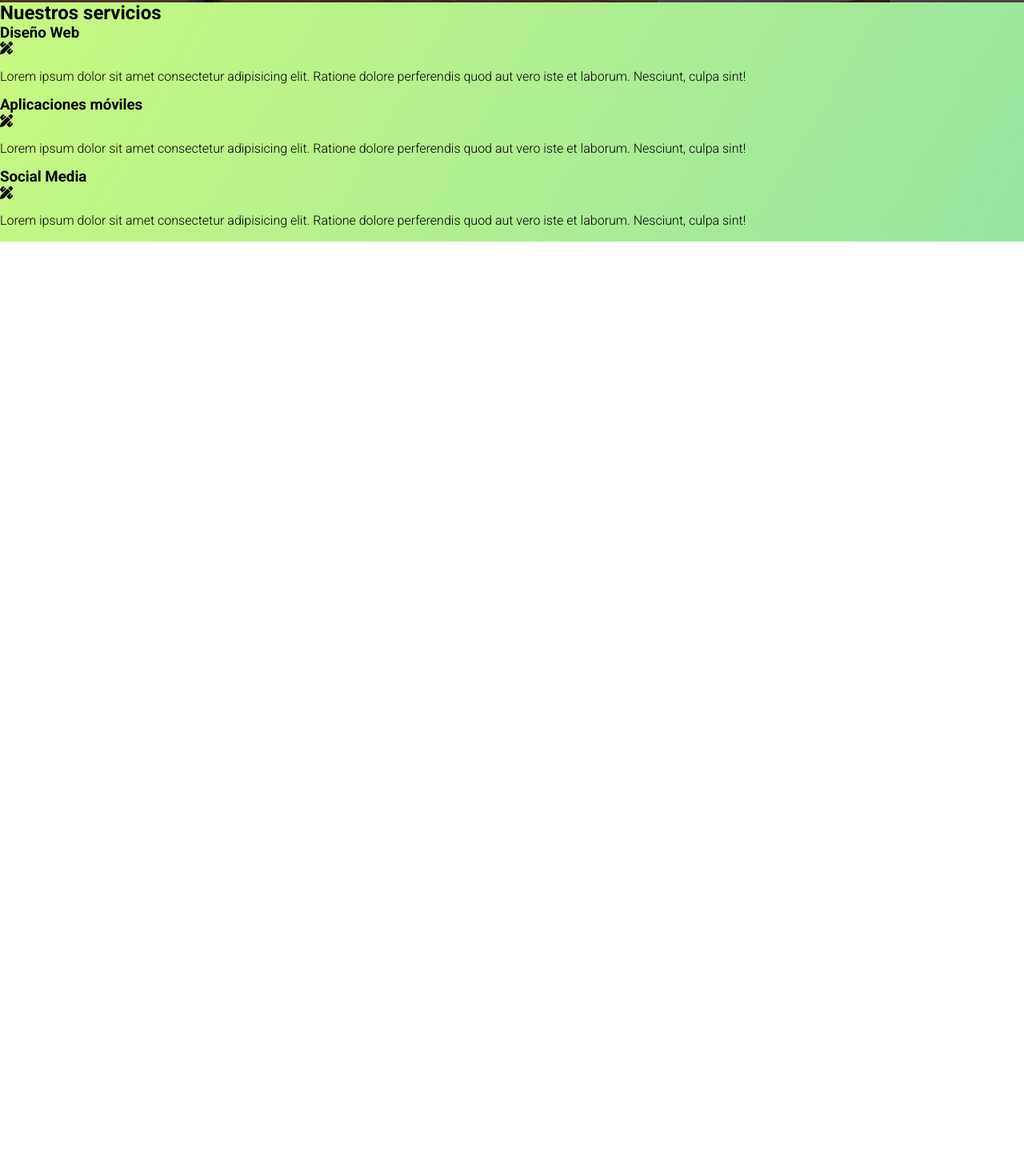
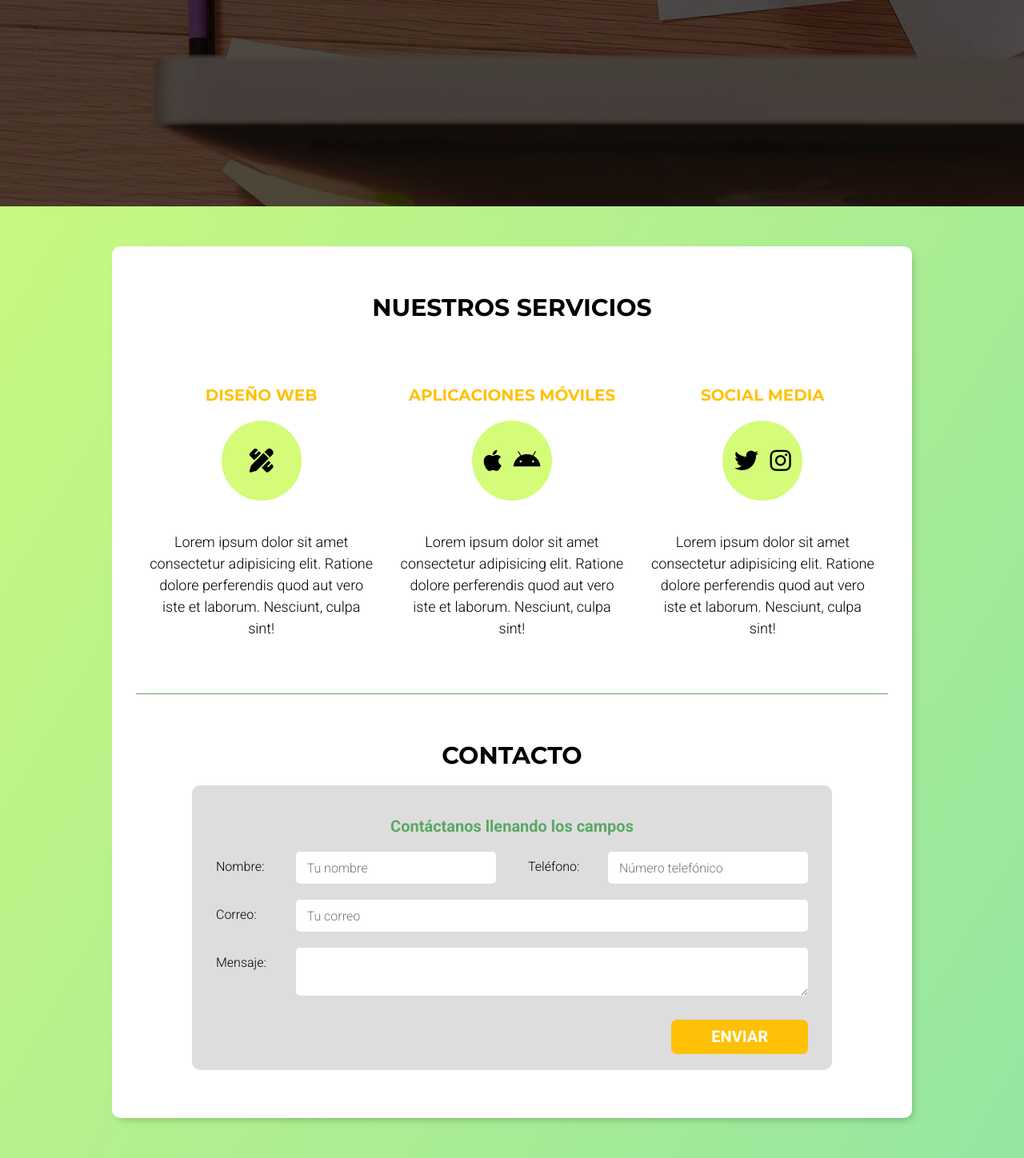
Before and after one commit to crissulb95/freelancerwebsite, a plain HTML site: page index.html in a window 1280 px wide. Shown: the part 542-1990 px from the top of the page at 80% size. Before the commit the page ends 844 px from the top, so only its background shows below. Drawn offline with Linux system fonts and the light colour scheme.

Commit message:
last commit finished project

```diff
--- a/css/style.css
+++ b/css/style.css
@@ -25,6 +25,23 @@ body{
 
 h1,h2,h3{
     margin: 0;
+    font-family: 'Montserrat', sans-serif;
+    text-transform: uppercase;
+}
+
+h1{
+    font-weight: bolder;
+    font-size: 4rem;
+}
+h2{
+    font-weight: bolder;
+    font-size: 3rem;
+}
+
+h3{
+    color: var(--secundario);
+    font-weight: 700;
+    font-size: 2rem;
 }
 
 .site-header{
@@ -67,7 +84,7 @@ h1,h2,h3{
 }
 
 .hero{
-    height: 60vh;
+    height: calc(100vh - 6.5rem);
     background: url("../img/hero.jpg");
     position: relative;
     display: flex;
@@ -100,6 +117,7 @@ h1,h2,h3{
 .boton{
     background: var(--secundario);
     padding: 1rem 5rem;
+    border: none;
     display:inline-block;
     margin: 3rem 0 0 0;
     text-transform: uppercase;
@@ -109,3 +127,160 @@ h1,h2,h3{
     font-size: 2rem;
     border-radius: 0.7rem;
 }
+
+.boton:hover{
+    cursor: pointer;
+
+}
+
+.contenedor{
+    max-width: 100rem;
+    margin: 5rem 2rem;
+    background: #fff;
+    padding: 3rem;
+    border-radius: 1rem;
+    -webkit-box-shadow: 4px 5px 12px -5px rgba(0,0,0,0.31);
+    -moz-box-shadow: 4px 5px 12px -5px rgba(0,0,0,0.31);
+    box-shadow: 4px 5px 12px -5px rgba(0,0,0,0.31);
+}
+
+@media (min-width: 768px) {
+    .contenedor{
+        margin: 5rem auto;
+    }
+}
+.servicio{
+    border-bottom: 0.5px solid var(--oscuro);
+    margin-bottom: 3rem;
+}
+
+.servicio h2{
+    text-align: center;
+    padding: 3rem 0;
+}
+
+@media (min-width: 768px) {
+    .servicio h2{
+        padding-bottom: 0;
+    }
+
+    .servicios h3{
+        margin-top: 0;
+    }
+}
+.servicios{
+    text-align: center;
+    display: flex;
+    flex-direction: column;
+    align-items: center;
+}
+
+.servicios h3{
+    margin-top: 3rem;
+}
+
+@media (min-width: 768px) {
+    .contenedor-servicios{
+        display: flex;
+        justify-content: space-around;
+    }
+
+    .servicios{
+        flex: 0 0 calc(33.3% - 3rem);
+        margin: 5rem auto;
+    }
+}
+
+.iconos{
+    width: 10rem;
+    height: 10rem;
+    border-radius: 50%;
+    background: var(--primario);
+    display: flex;
+    justify-content: space-evenly;
+    align-items: center;
+    font-size: 3rem;
+    margin: 2rem auto;
+}
+
+.servicios p{
+    font-size: 1.8rem ;
+    line-height: 1.5;
+}
+
+.contacto{
+    padding: 3rem 0;
+}
+
+.contacto h2{
+    text-align: center;
+    padding-bottom: 2rem;
+}
+form{
+    background: #dddddd;
+    padding: 2rem 3rem;
+    border-radius: 1rem;
+}
+
+form legend{
+    font-size: 2rem;
+    color: var(--oscuro);
+    font-weight: 700;
+    margin: 2rem auto;
+}
+
+@media (min-width: 768px) {
+    form{
+        max-width: 80rem;
+        margin: 0 auto;
+    }
+
+    .contenedor-campos{
+        display: flex;
+        justify-content: space-between;
+        flex-wrap: wrap;
+    }
+
+    .campo{
+        flex: 0 0 calc(50% - 2rem);
+    }
+}
+
+.campo{
+    display: flex;
+    margin-bottom: 2rem;
+}
+
+.campo label{
+    flex: 0 0 10rem;
+    padding-top: 1rem;
+}
+
+.campo input{
+    flex: 1;
+    height: 4rem;
+    border-radius: 0.5rem;
+    border: none;
+    padding: 1rem;
+}
+
+.campo textarea{
+    height: 6rem;
+    flex: 1;
+    border-radius: 0.5rem;
+    border: none;
+    padding: 1rem;
+}
+
+.w-100{
+    flex: 0 0 100%;
+}
+
+.enviar{
+    display: flex;
+    justify-content: flex-end;
+}
+
+.enviar input{
+    margin-top: 1rem;
+}
--- a/index.html
+++ b/index.html
@@ -27,7 +27,8 @@
         </div>
     </div>
 
-    <main class="contenedor servicios">
+    <div class="contenedor">
+    <main class="servicio">
         <h2>Nuestros servicios</h2>
         <div class="contenedor-servicios">
             <div class="servicios">
@@ -41,7 +42,8 @@
             <div class="servicios">
                 <h3>Aplicaciones móviles</h3>
                 <div class="iconos">
-                    <i class="fas fa-pencil-ruler"></i>
+                    <i class="fab fa-apple"></i>
+                    <i class="fab fa-android"></i>
                 </div>
                 <p>Lorem ipsum dolor sit amet consectetur adipisicing elit. Ratione dolore perferendis quod aut vero iste et laborum. Nesciunt, culpa sint!</p>
             </div>
@@ -49,11 +51,41 @@
             <div class="servicios">
                 <h3>Social Media</h3>
                 <div class="iconos">
-                    <i class="fas fa-pencil-ruler"></i>
+                    <i class="fab fa-twitter"></i>
+                    <i class="fab fa-instagram"></i>
                 </div>
                 <p>Lorem ipsum dolor sit amet consectetur adipisicing elit. Ratione dolore perferendis quod aut vero iste et laborum. Nesciunt, culpa sint!</p>
             </div>
         </div>
     </main>
+
+    <section id="contacto" class="contacto">
+        <h2>Contacto</h2>
+        <form action="#">
+            <legend>Contáctanos llenando los campos</legend>
+            <div class="contenedor-campos">
+                <div class="campo">
+                    <label for="nombre">Nombre:</label>
+                    <input type="text" id="nombre" placeholder=" Tu nombre">
+                </div>
+                <div class="campo">
+                    <label for="telefono">Teléfono:</label>
+                    <input type="tel" id="telefono" placeholder=" Número telefónico">
+                </div>
+                <div class="campo w-100">
+                    <label for="correo">Correo:</label>
+                    <input type="email" id="correo" placeholder=" Tu correo">
+                </div>
+                <div class="campo w-100">
+                    <label for="mensaje">Mensaje:</label>
+                    <textarea id="mensaje"></textarea>
+                </div>
+            </div>
+            <div class="enviar">
+                <input type="submit" value="enviar" class="boton">
+            </div>
+        </form>
+    </section>
+</div>
 </body>
 </html>
```
